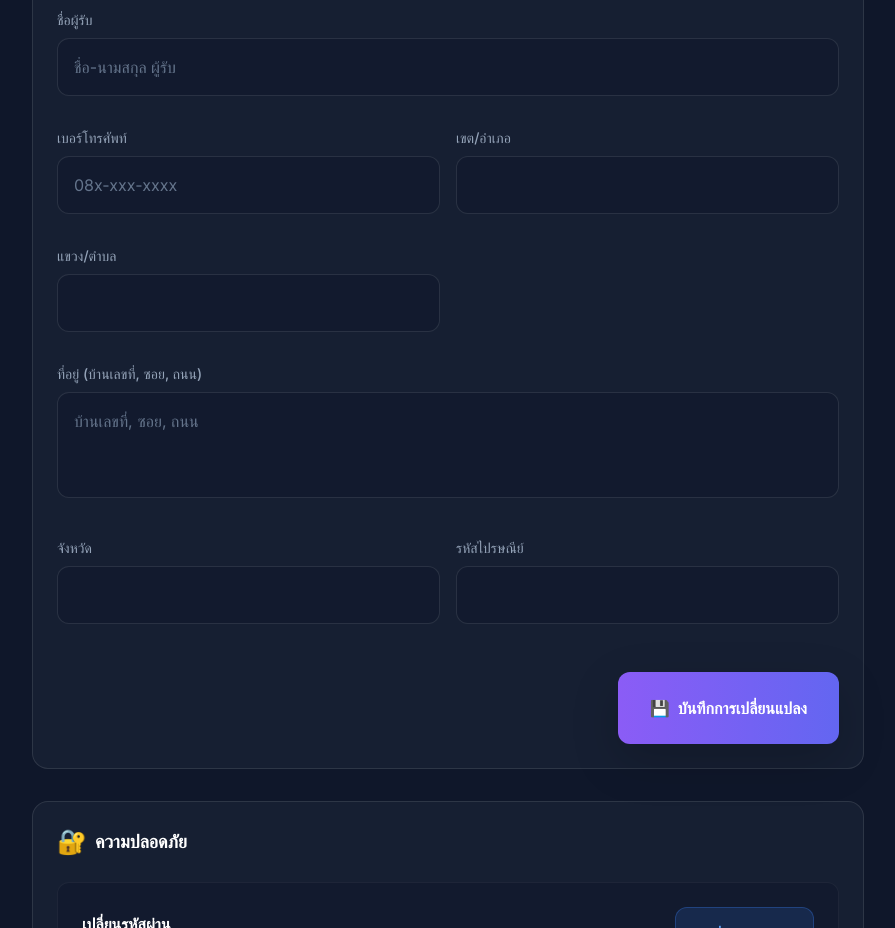
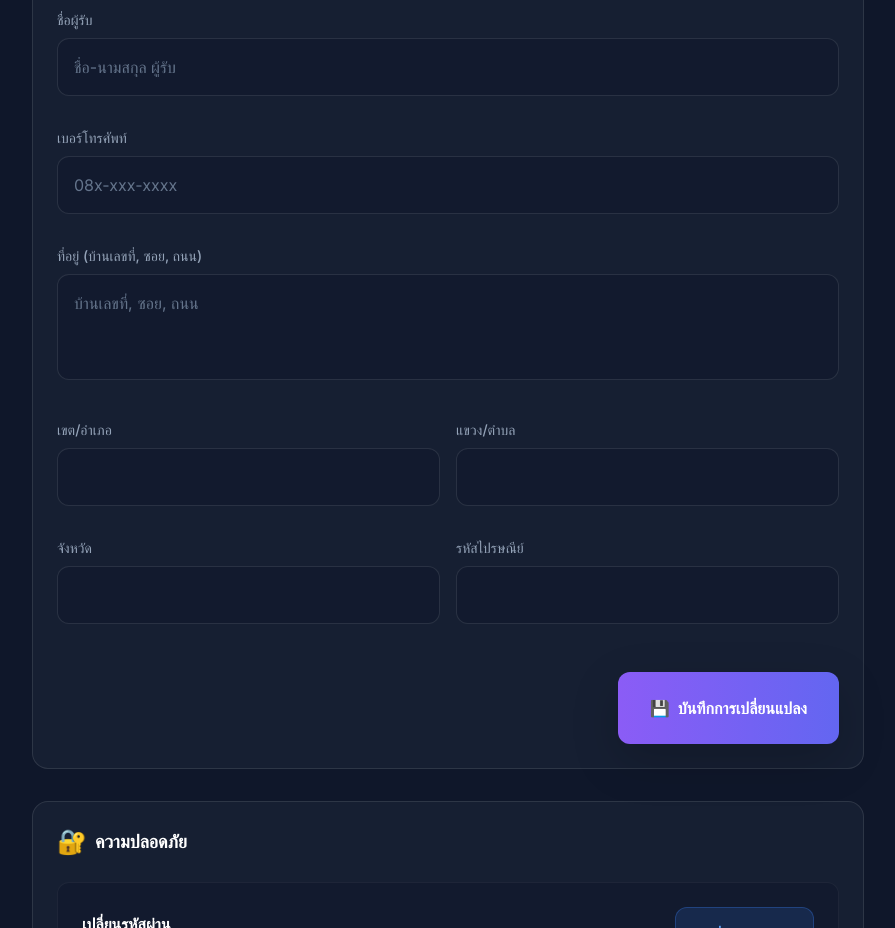
Before and after one commit to oBAllOlo/my-ecom, a Next.js app in the folder my-ecom/: page /profile in a window 1280 px wide. Shown: the part 820-1748 px from the top of the page, without its empty margins (192-1087 px from the left). Built offline with nearby package versions, Linux system fonts and the light colour scheme; no server answers; the database is empty; sample sign-in values are in the browser's storage.

Commit message:
feat: Implement full e-commerce checkout flow, user order history, profile management, and admin order dashboard.

```diff
--- a/my-ecom/app/admin/orders/page.tsx
+++ b/my-ecom/app/admin/orders/page.tsx
@@ -38,6 +38,7 @@ interface Order {
     phone: string;
     street: string;
     district: string;
+    subDistrict: string;
     province: string;
     postalCode: string;
   };
@@ -984,7 +985,14 @@ export default function AdminOrders() {
                   <p>{selectedOrder.shippingAddress.phone}</p>
                   <p>{selectedOrder.shippingAddress.street}</p>
                   <p>
-                    {selectedOrder.shippingAddress.district},{" "}
+                    เขต/อำเภอ: {selectedOrder.shippingAddress.district}
+                  </p>
+                  {selectedOrder.shippingAddress.subDistrict && (
+                    <p>
+                      แขวง/ตำบล: {selectedOrder.shippingAddress.subDistrict}
+                    </p>
+                  )}
+                  <p>
                     {selectedOrder.shippingAddress.province}{" "}
                     {selectedOrder.shippingAddress.postalCode}
                   </p>
--- a/my-ecom/app/admin/page.tsx
+++ b/my-ecom/app/admin/page.tsx
@@ -404,9 +404,9 @@ export default function AdminDashboard() {
           ).length,
         };
         setStatusData([
-          { name: "รอชำระ", value: statusCounts.pending, color: "#f59e0b" },
+          { name: "รอชำระเงิน", value: statusCounts.pending, color: "#f59e0b" },
           {
-            name: "กำลังจัด",
+            name: "กำลังจัดส่ง",
             value: statusCounts.processing,
             color: "#3b82f6",
           },
--- a/my-ecom/app/checkout/page.tsx
+++ b/my-ecom/app/checkout/page.tsx
@@ -226,6 +226,20 @@ export default function CheckoutPage() {
                 ...prev,
                 provinceId: matchedProvince.id,
               }));
+
+              // Also find district ID to load sub-districts
+              // Need to wait for districts to be loaded first
+              setTimeout(() => {
+                const matchedDistrict = districts.find(
+                  (d) => d.name_th === addr.district && d.province_id === matchedProvince.id
+                );
+                if (matchedDistrict) {
+                  setShippingForm((prev) => ({
+                    ...prev,
+                    districtId: matchedDistrict.id,
+                  }));
+                }
+              }, 100);
             }
           }
         } catch (error) {
@@ -1003,7 +1017,7 @@ export default function CheckoutPage() {
               onClick={handleSubmit}
               disabled={isSubmitting || !omiseLoaded}
             >
-              {isSubmitting ? "⏳ กำลังดำเนินการ..." : "✓ ยืนยันการชำระเงิน"}
+              {isSubmitting ? "⏳ กำลังดำเนินการ..." : !omiseLoaded ? "⏳ กำลังโหลดระบบชำระเงิน..." : "✓ ยืนยันการชำระเงิน"}
             </button>
 
             <div className="cart-summary-note">
--- a/my-ecom/app/orders/page.tsx
+++ b/my-ecom/app/orders/page.tsx
@@ -44,6 +44,7 @@ interface Order {
     phone: string;
     street: string;
     district: string;
+    subDistrict?: string;
     province: string;
     postalCode: string;
   };
@@ -994,7 +995,14 @@ export default function OrdersPage() {
                   <p>{selectedOrder.shippingAddress.phone}</p>
                   <p>{selectedOrder.shippingAddress.street}</p>
                   <p>
-                    {selectedOrder.shippingAddress.district},{" "}
+                    เขต/อำเภอ: {selectedOrder.shippingAddress.district}
+                  </p>
+                  {selectedOrder.shippingAddress.subDistrict && (
+                    <p>
+                      แขวง/ตำบล: {selectedOrder.shippingAddress.subDistrict}
+                    </p>
+                  )}
+                  <p>
                     {selectedOrder.shippingAddress.province}{" "}
                     {selectedOrder.shippingAddress.postalCode}
                   </p>
--- a/my-ecom/app/profile/page.tsx
+++ b/my-ecom/app/profile/page.tsx
@@ -324,6 +324,7 @@ export default function ProfilePage() {
             </div>
 
             <div className="row g-3">
+              {/* 1. ชื่อผู้รับ */}
               <div className="col-12">
                 <div className="mb-3">
                   <label className="block text-slate-400 text-sm mb-2 font-medium">
@@ -352,7 +353,8 @@ export default function ProfilePage() {
                 </div>
               </div>
 
-              <div className="col-12 col-md-6">
+              {/* 2. เบอร์โทรศัพท์ */}
+              <div className="col-12">
                 <div className="mb-3">
                   <label className="block text-slate-400 text-sm mb-2 font-medium">
                     เบอร์โทรศัพท์
@@ -381,60 +383,7 @@ export default function ProfilePage() {
                 </div>
               </div>
 
-              <div className="col-12 col-md-6">
-                <div className="mb-3">
-                  <label className="block text-slate-400 text-sm mb-2 font-medium">
-                    เขต/อำเภอ
-                  </label>
-                  <input
-                    type="text"
-                    value={formData.address.district}
-                    onChange={(e) =>
-                      setFormData({
-                        ...formData,
-                        address: {
-                          ...formData.address,
-                          district: e.target.value,
-                        },
-                      })
-                    }
-                    style={{
-                      background: "rgba(15, 23, 42, 0.5)",
-                      border: "1px solid rgba(255, 255, 255, 0.1)",
-                      color: "white"
-                    }}
-                    className="w-full p-3 rounded-xl text-base outline-none focus:ring-1 focus:ring-violet-500/50 transition-all placeholder-slate-500"
-                  />
-                </div>
-              </div>
-
-              <div className="col-12 col-md-6">
-                <div className="mb-3">
-                  <label className="block text-slate-400 text-sm mb-2 font-medium">
-                    แขวง/ตำบล
-                  </label>
-                  <input
-                    type="text"
-                    value={formData.address.subDistrict}
-                    onChange={(e) =>
-                      setFormData({
-                        ...formData,
-                        address: {
-                          ...formData.address,
-                          subDistrict: e.target.value,
-                        },
-                      })
-                    }
-                    style={{
-                      background: "rgba(15, 23, 42, 0.5)",
-                      border: "1px solid rgba(255, 255, 255, 0.1)",
-                      color: "white"
-                    }}
-                    className="w-full p-3 rounded-xl text-base outline-none focus:ring-1 focus:ring-violet-500/50 transition-all placeholder-slate-500"
-                  />
-                </div>
-              </div>
-
+              {/* 3. ที่อยู่ (บ้านเลขที่, ซอย, ถนน) */}
               <div className="col-12">
                 <div className="mb-3">
                   <label className="block text-slate-400 text-sm mb-2 font-medium">
@@ -463,6 +412,63 @@ export default function ProfilePage() {
                 </div>
               </div>
 
+              {/* 4. เขต/อำเภอ */}
+              <div className="col-12 col-md-6">
+                <div className="mb-3">
+                  <label className="block text-slate-400 text-sm mb-2 font-medium">
+                    เขต/อำเภอ
+                  </label>
+                  <input
+                    type="text"
+                    value={formData.address.district}
+                    onChange={(e) =>
+                      setFormData({
+                        ...formData,
+                        address: {
+                          ...formData.address,
+                          district: e.target.value,
+                        },
+                      })
+                    }
+                    style={{
+                      background: "rgba(15, 23, 42, 0.5)",
+                      border: "1px solid rgba(255, 255, 255, 0.1)",
+                      color: "white"
+                    }}
+                    className="w-full p-3 rounded-xl text-base outline-none focus:ring-1 focus:ring-violet-500/50 transition-all placeholder-slate-500"
+                  />
+                </div>
+              </div>
+
+              {/* 5. แขวง/ตำบล */}
+              <div className="col-12 col-md-6">
+                <div className="mb-3">
+                  <label className="block text-slate-400 text-sm mb-2 font-medium">
+                    แขวง/ตำบล
+                  </label>
+                  <input
+                    type="text"
+                    value={formData.address.subDistrict}
+                    onChange={(e) =>
+                      setFormData({
+                        ...formData,
+                        address: {
+                          ...formData.address,
+                          subDistrict: e.target.value,
+                        },
+                      })
+                    }
+                    style={{
+                      background: "rgba(15, 23, 42, 0.5)",
+                      border: "1px solid rgba(255, 255, 255, 0.1)",
+                      color: "white"
+                    }}
+                    className="w-full p-3 rounded-xl text-base outline-none focus:ring-1 focus:ring-violet-500/50 transition-all placeholder-slate-500"
+                  />
+                </div>
+              </div>
+
+              {/* 6. จังหวัด */}
               <div className="col-12 col-md-6">
                 <div className="mb-3">
                   <label className="block text-slate-400 text-sm mb-2 font-medium">
@@ -490,6 +496,7 @@ export default function ProfilePage() {
                 </div>
               </div>
 
+              {/* 7. รหัสไปรษณีย์ */}
               <div className="col-12 col-md-6">
                 <div className="mb-3">
                   <label className="block text-slate-400 text-sm mb-2 font-medium">
--- a/my-ecom/models/Order.ts
+++ b/my-ecom/models/Order.ts
@@ -28,6 +28,7 @@ export interface IOrder extends Document {
     phone: string;
     street: string;
     district: string;
+    subDistrict: string;
     province: string;
     postalCode: string;
   };
@@ -76,6 +77,7 @@ const OrderSchema = new Schema<IOrder>(
       phone: { type: String, required: true },
       street: { type: String, required: true },
       district: { type: String, required: true },
+      subDistrict: { type: String, default: "" },
       province: { type: String, required: true },
       postalCode: { type: String, required: true },
     },
```
